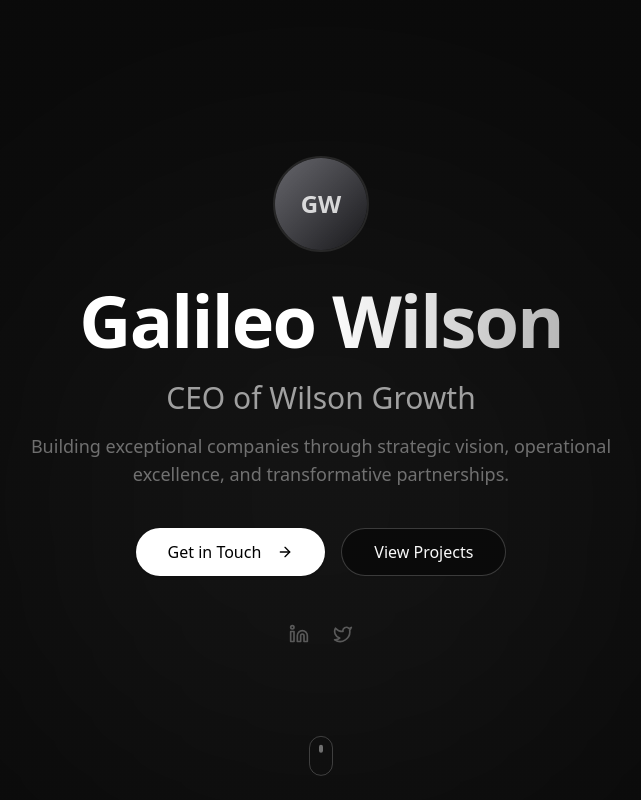
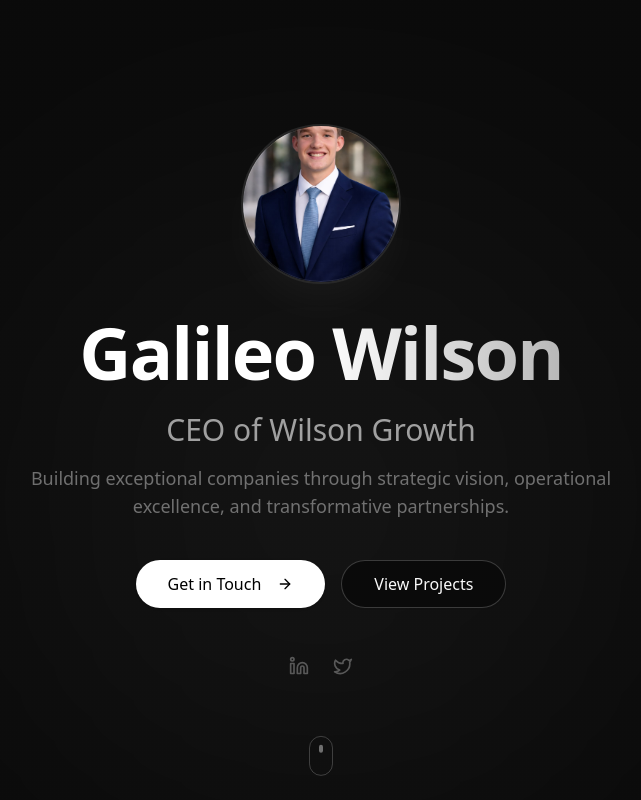
Before and after one commit to galileowil/galileowilson, a Next.js app: page / in a window 1280 px wide. Shown: the top 800 px of the page, without its empty margins (319-960 px from the left). Built offline with nearby package versions, Linux system fonts and the light colour scheme.

Commit message:
Add professional headshot to Hero section

```diff
--- a/components/sections/Hero.tsx
+++ b/components/sections/Hero.tsx
@@ -31,11 +31,13 @@
         >
           {/* Avatar */}
           <div className="mb-8 flex justify-center">
-            <div className="relative w-24 h-24 rounded-full overflow-hidden border-2 border-white/10">
-              <div className="absolute inset-0 bg-gradient-to-br from-white/20 to-transparent" />
-              <div className="w-full h-full bg-gradient-to-br from-zinc-700 to-zinc-900 flex items-center justify-center text-2xl font-bold text-white/80">
-                GW
-              </div>
+            <div className="relative w-32 h-32 sm:w-40 sm:h-40 rounded-full overflow-hidden border-2 border-white/10 shadow-2xl shadow-white/5">
+              <img
+                src="/profile.jpg"
+                alt="Galileo Wilson"
+                className="w-full h-full object-cover"
+              />
+              <div className="absolute inset-0 ring-1 ring-inset ring-white/10 rounded-full" />
             </div>
           </div>
 
```
Also changed, not shown: public/profile.jpg (added), 4 other files (tests, documents, lock files or other folders).
